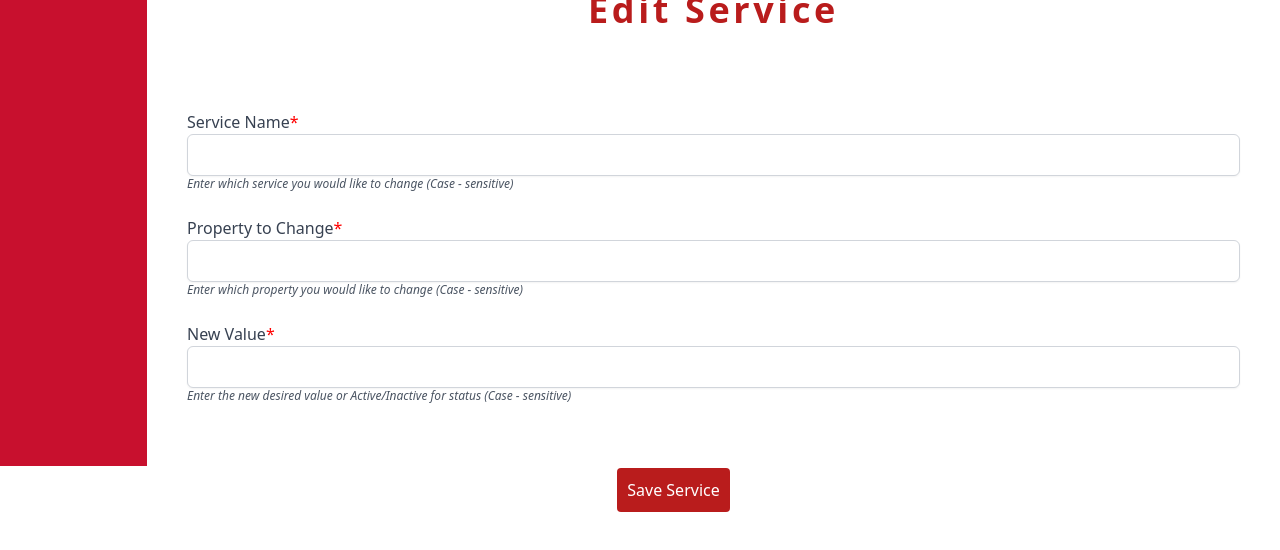
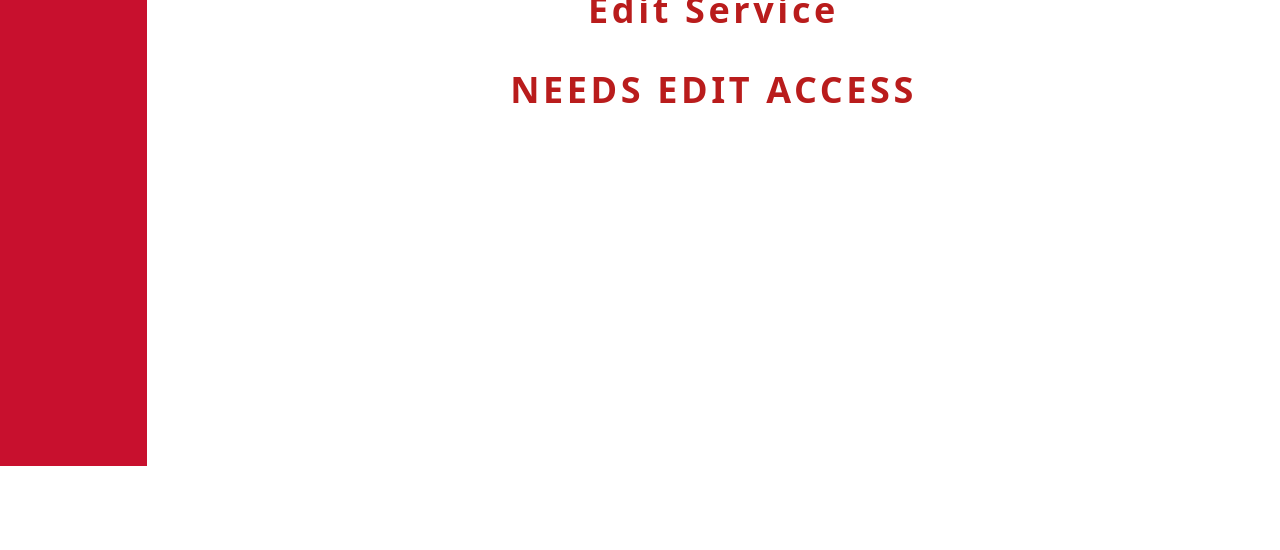
Before and after one commit to CIS-Spring-2023/project-cis_4339_project_14, a Vue app in the folder frontend/: page /services in a window 1280 px wide. Shown: the part 334-884 px from the top of the page. After the commit the page ends 800 px from the top, so only its background shows below. Built offline with nearby package versions, Linux system fonts and the light colour scheme; no server answers; sample sign-in values are in the browser's storage.

Commit message:
edited access to Services page (service edit form)

```diff
--- a/frontend/src/App.vue
+++ b/frontend/src/App.vue
@@ -158,7 +158,7 @@ export default {
             </li> -->
 
             <li>
-              <router-link v-if="editLogin" to="/services">
+              <router-link v-if="editLogin || viewLogin" to="/services">
                 <span
                   style="position: relative; top: 6px"
                   class="material-icons"
--- a/frontend/src/components/login.vue
+++ b/frontend/src/components/login.vue
@@ -40,6 +40,7 @@
                     if(this.username == this.$root.viewerLogin.username && this.password == this.$root.viewerLogin.password){
                         // viewer login authentication
                         this.$root.viewLogin = true;
+                        this.$root.editLogin = false;
                         sessionStorage.setItem("viewLogin", true);
 
                         // set wrongPassword to false and correct password to true. This is used for the HTML portion and indicates if the user login was successful or not
@@ -52,6 +53,7 @@
                     else if(this.username == this.$root.editorLogin.username && this.password == this.$root.editorLogin.password) {
                         // editor login authentication
                         this.$root.editLogin = true;
+                        this.$root.viewLogin = false;
                         sessionStorage.setItem("editLogin", true);
 
 
--- a/frontend/src/components/services.vue
+++ b/frontend/src/components/services.vue
@@ -82,8 +82,9 @@ export default {
         <h6 class="font-bold text-4xl text-red-700 tracking-widest text-center mt-10">
             Edit Service
         </h6>
+        <p class="font-bold text-4xl text-red-700 tracking-widest text-center mt-10" v-if="this.$root.editLogin == false"> NEEDS EDIT ACCESS </p>
         <div class="px-10 py-20">
-            <form @submit.prevent="editService">
+            <form v-if='this.$root.editLogin == true' @submit.prevent="editService">
                 <div class="flex flex-col">
                     <label class="block">
                     <span class="text-gray-700">Service Name</span>
--- a/frontend/src/router/index.js
+++ b/frontend/src/router/index.js
@@ -154,11 +154,13 @@ const routes = [
     name: 'services',
     props: true,
     beforeEnter(to, from, next){
-      // get editLogin from session storage and store it in status
-      // if status is true continue to destination. Otherwise redirect to login page
-      const status = sessionStorage.getItem('editLogin');
+      // get editLogin AND viewLogin from session storage and store it in status and status2 respectively
+      // We need to check both variables because the user should be able to see this page if the user is a viewer or and editor
+      // check the two variables. If any of them are true, proceed to destination. Otherwise, redirect to login page
+      const status = sessionStorage.getItem('viewLogin');
+      const status2 = sessionStorage.getItem('editLogin');
 
-      if (status){
+      if (status || status2){
         next();
       }
       else{
```
